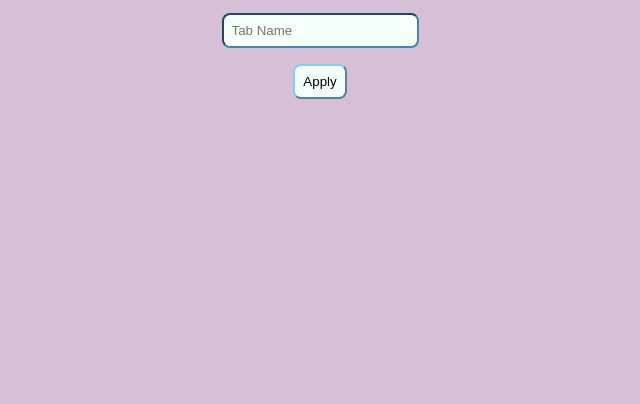
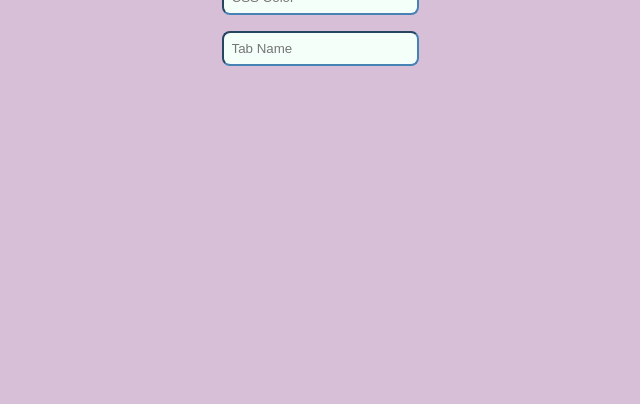
Before and after one commit to samthedev32/FlagTab, a plain HTML site: page index.html in a window 1280 px wide. Shown: the part 396-800 px from the top of the page, without its empty margins (320-960 px from the left). Drawn offline with Linux system fonts and the light colour scheme.

Commit message:
unloaded tabs keep attributes

```diff
--- a/index.html
+++ b/index.html
@@ -45,14 +45,6 @@
                 outline: none;
                 box-shadow: none;
             }
-
-            button {
-                padding: 1vh;
-                border-radius: 1vh;
-
-                border-color: skyblue;
-                background-color: mintcream;
-            }
         </style>
     </head>
 
@@ -61,7 +53,6 @@
             <a>FlagTab</a>
             <label><input type="text" placeholder="CSS Color" id="color"></label>
             <label><input type="text" placeholder="Tab Name" id="name"></label>
-            <button onclick="apply()">Apply</button>
         </div>
     </body>
 
@@ -86,5 +77,8 @@
             link.href = canvas.toDataURL("image/png");
             document.head.appendChild(link);
         }
+
+        window.addEventListener("pageshow", apply);
+        document.addEventListener("input", apply, { passive: true });
     </script>
 </html>
```
